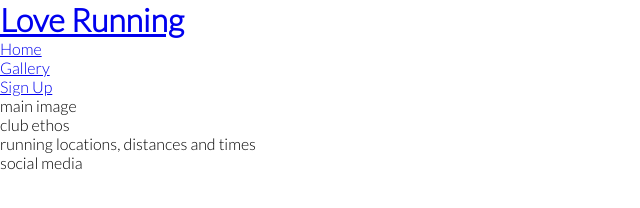
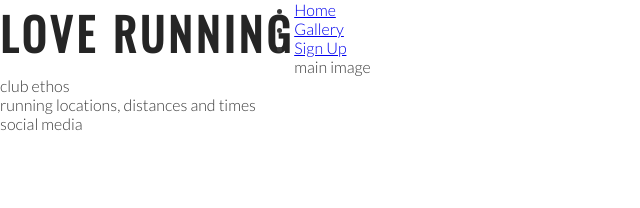
Before and after one commit to FelixSvenHarry/love-running, a plain HTML site: page index.html in a window 1280 px wide. Shown: the whole page, without its empty margins (0-640 px from the left). Drawn offline with nearby package versions, Linux system fonts and the light colour scheme.

Commit message:
add style for headings and logo

```diff
--- a/assets/css/style.css
+++ b/assets/css/style.css
@@ -9,4 +9,20 @@
 body {
     font-family: lato, sans-serif;
     font-weight: 300;
+    color: #3a3a3a;
 }
+
+/*Headings and logo*/
+
+h1,
+h2 {
+    font-family: oswald, sans-serif;
+    text-transform: uppercase;
+    letter-spacing: 4px;
+    color: #252525;
+}
+
+#logo {
+    float: left;
+    font-size: 280%;
+}
--- a/index.html
+++ b/index.html
@@ -14,7 +14,7 @@
 <body>
     <header>
         <a href="index.html">
-            <h1>Love Running</h1>
+            <h1 id="logo">Love Running</h1>
         </a>
         <nav>
             <ul>
```
